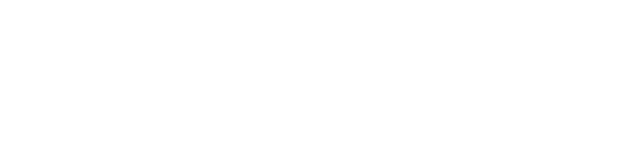
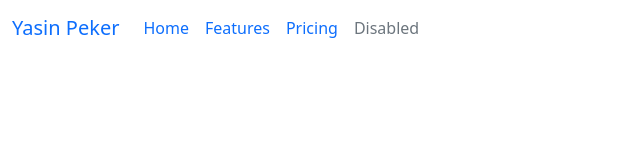
Before and after one commit to yasinserhatpeker/myWebSite.html, a plain HTML site: page YasinSerhatPeker/index.html in a window 1280 px wide. Shown: the whole page, without its empty margins (0-640 px from the left). Drawn offline with Linux system fonts and the light colour scheme.

Commit message:
navbar is added.

```diff
--- a/YasinSerhatPeker/index.html
+++ b/YasinSerhatPeker/index.html
@@ -13,6 +13,32 @@
 
 <body>
 
+    <nav class="navbar navbar-expand-lg bg-body-tertiary">
+        <div class="container-fluid">
+          <a class="navbar-brand" href="#">Yasin Peker</a>
+          <button class="navbar-toggler" type="button" data-bs-toggle="collapse" data-bs-target="#navbarNav" aria-controls="navbarNav" aria-expanded="false" aria-label="Toggle navigation">
+            <span class="navbar-toggler-icon"></span>
+          </button>
+          <div class="collapse navbar-collapse" id="navbarNav">
+            <ul class="navbar-nav">
+              <li class="nav-item">
+                <a class="nav-link active" aria-current="page" href="#">Home</a>
+              </li>
+              <li class="nav-item">
+                <a class="nav-link" href="#">Features</a>
+              </li>
+              <li class="nav-item">
+                <a class="nav-link" href="#">Pricing</a>
+              </li>
+              <li class="nav-item">
+                <a class="nav-link disabled" aria-disabled="true">Disabled</a>
+              </li>
+            </ul>
+          </div>
+        </div>
+      </nav>
+
+
 
 
 
```
